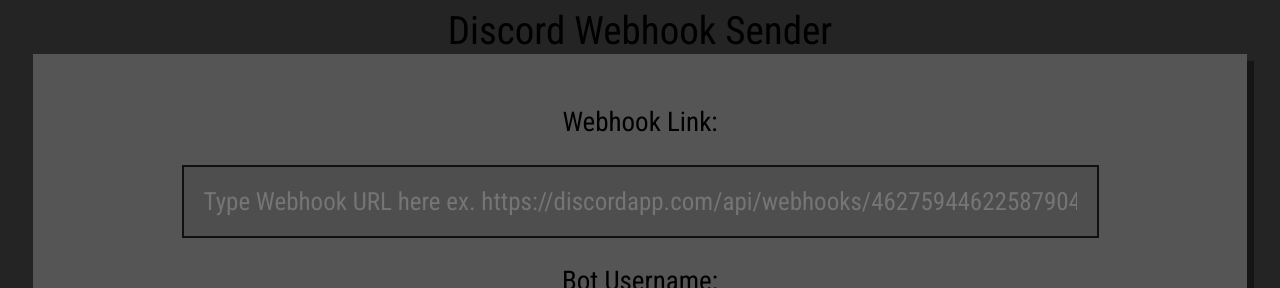
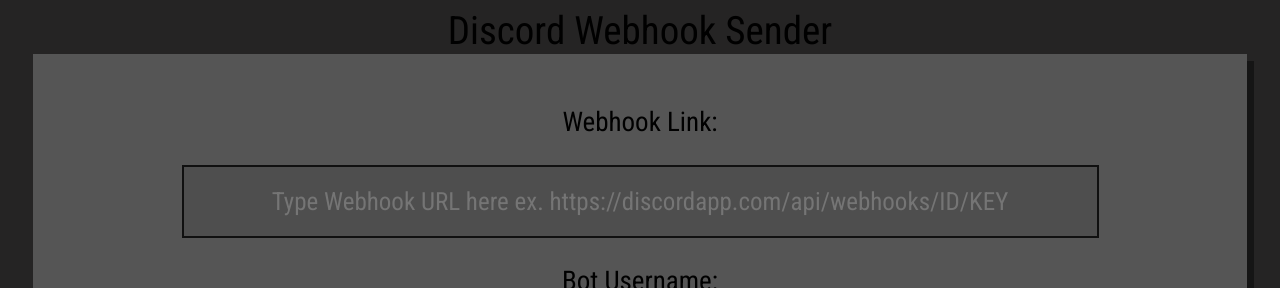
Before and after one commit to TrippingZzz/DWH, a plain HTML site: page index.html in a window 1280 px wide. Shown: the top 288 px of the page. Drawn offline with Linux system fonts and the light colour scheme.

Commit message:
Update index.html

```diff
--- a/index.html
+++ b/index.html
@@ -17,7 +17,7 @@
     </div>
     <div id="container">
       <div class="center-align">
-        <p>Webhook Link:</p><input type='text' id="link" placeholder="Type Webhook URL here ex. https://discordapp.com/api/webhooks/462759446225879041/CX-NNGFq5zjht82fQSJUTN2Or2DGq8UTwoIlhHgZ7lTJ6-wlHlRshIRuOC0nE6frfSwG">
+        <p>Webhook Link:</p><input type='text' id="link" placeholder="Type Webhook URL here ex. https://discordapp.com/api/webhooks/ID/KEY">
         <p>Bot Username:</p><input type="text" id="username" placeholder="Type the Username of the Webhook here * OPTIONAL" value="TrippingZzz">
         <p>Content:</p><input type="text" id="content" placeholder="Type the Content of the Webhook here">
         <br>
```
